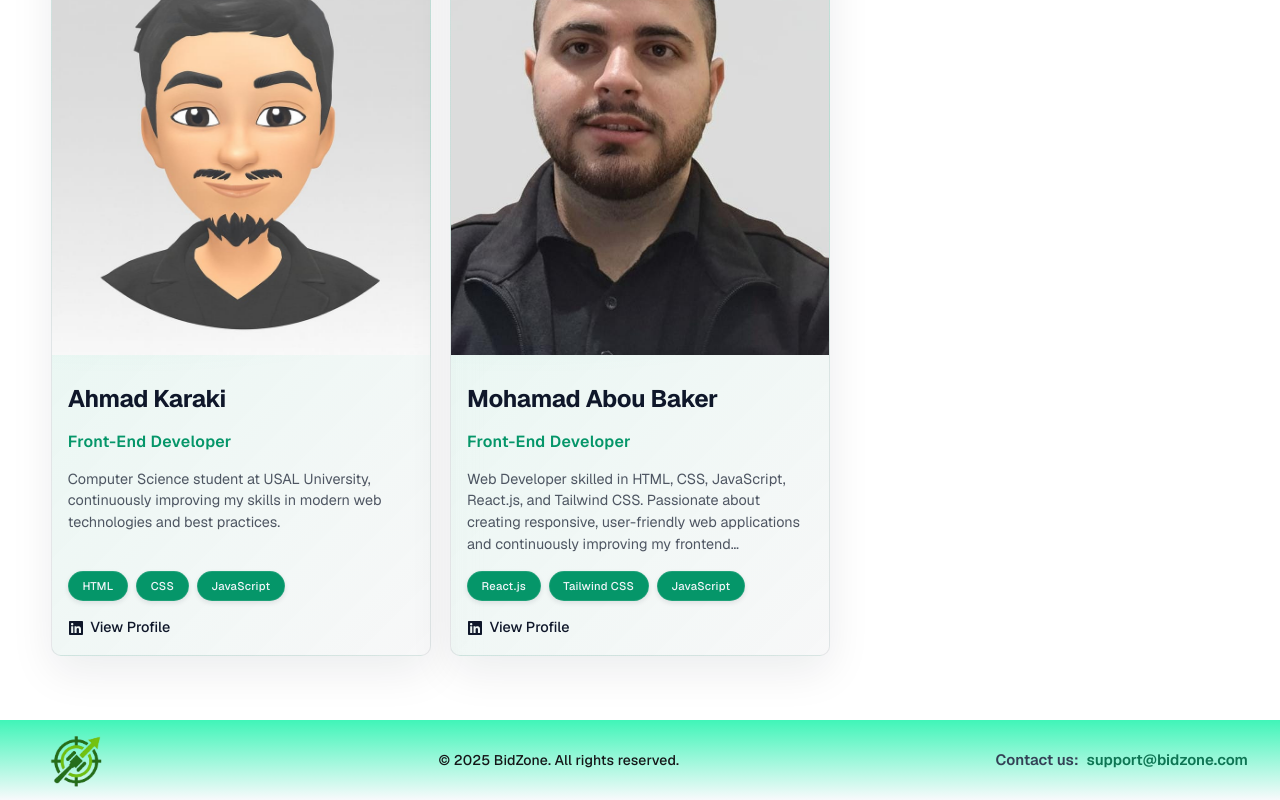
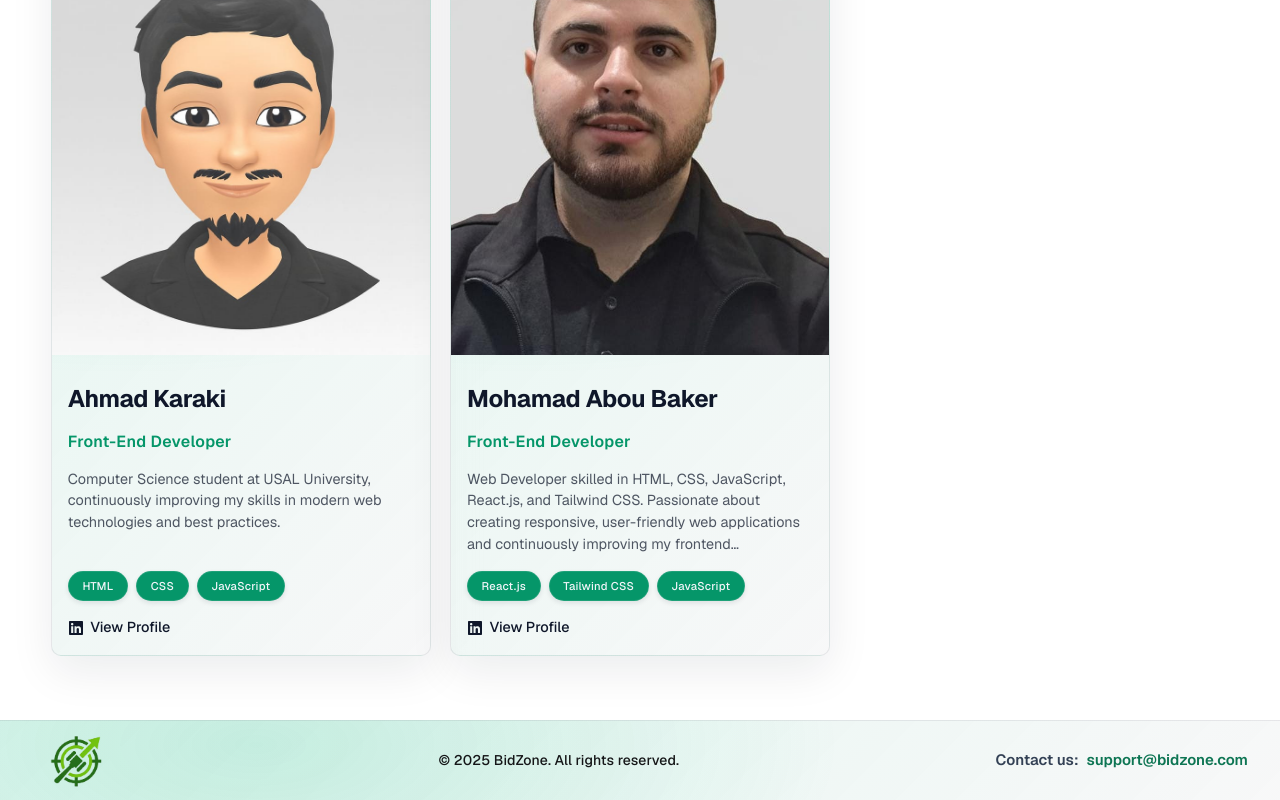
Before and after one commit to Nextjs-team-A/digital-auction-platform, a Next.js app: page /team in a window 1280 px wide. Shown: the part 1349-2149 px from the top of the page. Built offline with nearby package versions, Linux system fonts and the light colour scheme; no server answers; what node-cron would draw is missing.

Commit message:
edit the footer

```diff
--- a/src/app/globals.css
+++ b/src/app/globals.css
@@ -21,10 +21,9 @@
   --transition: 300ms cubic-bezier(0.4, 0, 0.2, 1);
 }
 
-/* Base Reset & Layout */
 html,
 body {
-  max-width: 100vw;
+  width: 100%;
   overflow-x: hidden;
   margin: 0;
   padding: 0;
@@ -32,6 +31,7 @@ body {
 
 html {
   scroll-behavior: smooth;
+  height: 100%;
 }
 
 body {
@@ -41,6 +41,9 @@ body {
   -webkit-font-smoothing: antialiased;
   -moz-osx-font-smoothing: grayscale;
   line-height: 1.5;
+  display: flex;
+  flex-direction: column;
+  min-height: 100vh;
 }
 
 * {
@@ -65,11 +68,9 @@ a:hover {
 }
 
 .text-gradient {
-  background: linear-gradient(
-    135deg,
-    var(--green-primary),
-    var(--green-secondary)
-  );
+  background: linear-gradient(135deg,
+      var(--green-primary),
+      var(--green-secondary));
   background-clip: text;
   -webkit-background-clip: text;
   -webkit-text-fill-color: transparent;
--- a/src/app/layout.tsx
+++ b/src/app/layout.tsx
@@ -34,7 +34,7 @@ export default function RootLayout({
         <AuthProvider>
           <Header />
           {/* Main content wrapper with top padding to account for fixed header */}
-          <main style={{ paddingTop: "90px" }}>{children}</main>
+          <main style={{ paddingTop: "90px", flex: 1 }}>{children}</main>
           <Footer /> {/* ✅ FOOTER NOW RENDERS GLOBALLY */}
         </AuthProvider>
       </body>
--- a/src/components/Footer.module.css
+++ b/src/components/Footer.module.css
@@ -2,10 +2,15 @@
   position: relative;
   z-index: 5;
   height: 80px;
-  border-top: 1px solid #42f5b9;
-  background: linear-gradient(to bottom, #42f5b9 0%, #f8fafc 100%);
-  backdrop-filter: blur(8px);
-
+  border-top: 1px solid rgba(15, 23, 42, 0.08);
+  background: radial-gradient(900px 400px at 20% 30%,
+      rgba(16, 185, 129, 0.16),
+      transparent 65%),
+    linear-gradient(135deg, rgba(16, 185, 129, 0.12), rgba(15, 23, 42, 0.03));
+  backdrop-filter: blur(14px);
+  width: 100%;
+  overflow: hidden;
+  margin: 0;
 }
 
 .inner {
@@ -18,6 +23,7 @@
   justify-content: space-between;
   gap: 2rem;
   flex-wrap: wrap;
+
 }
 
 .logoWrap {
```
